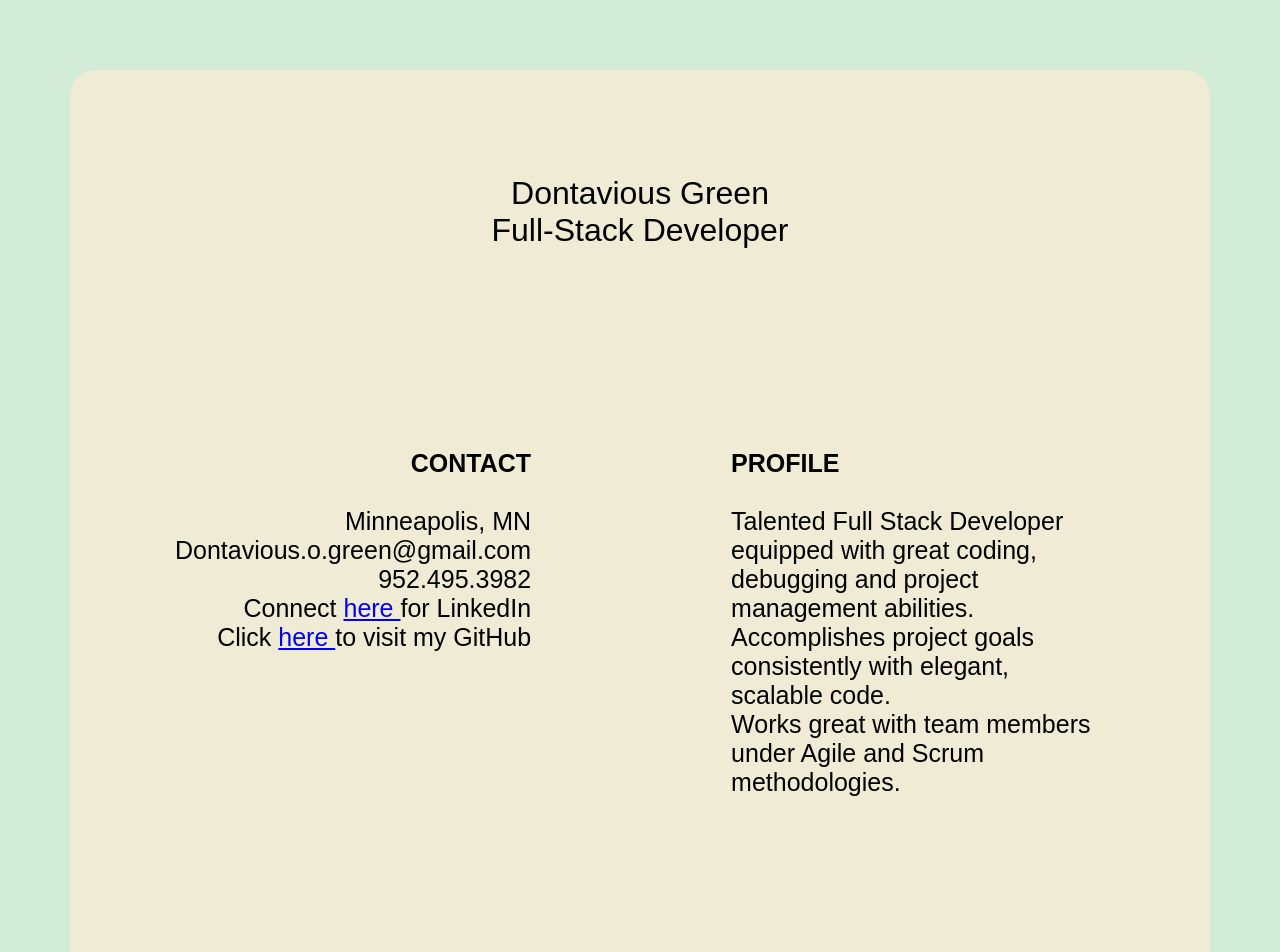
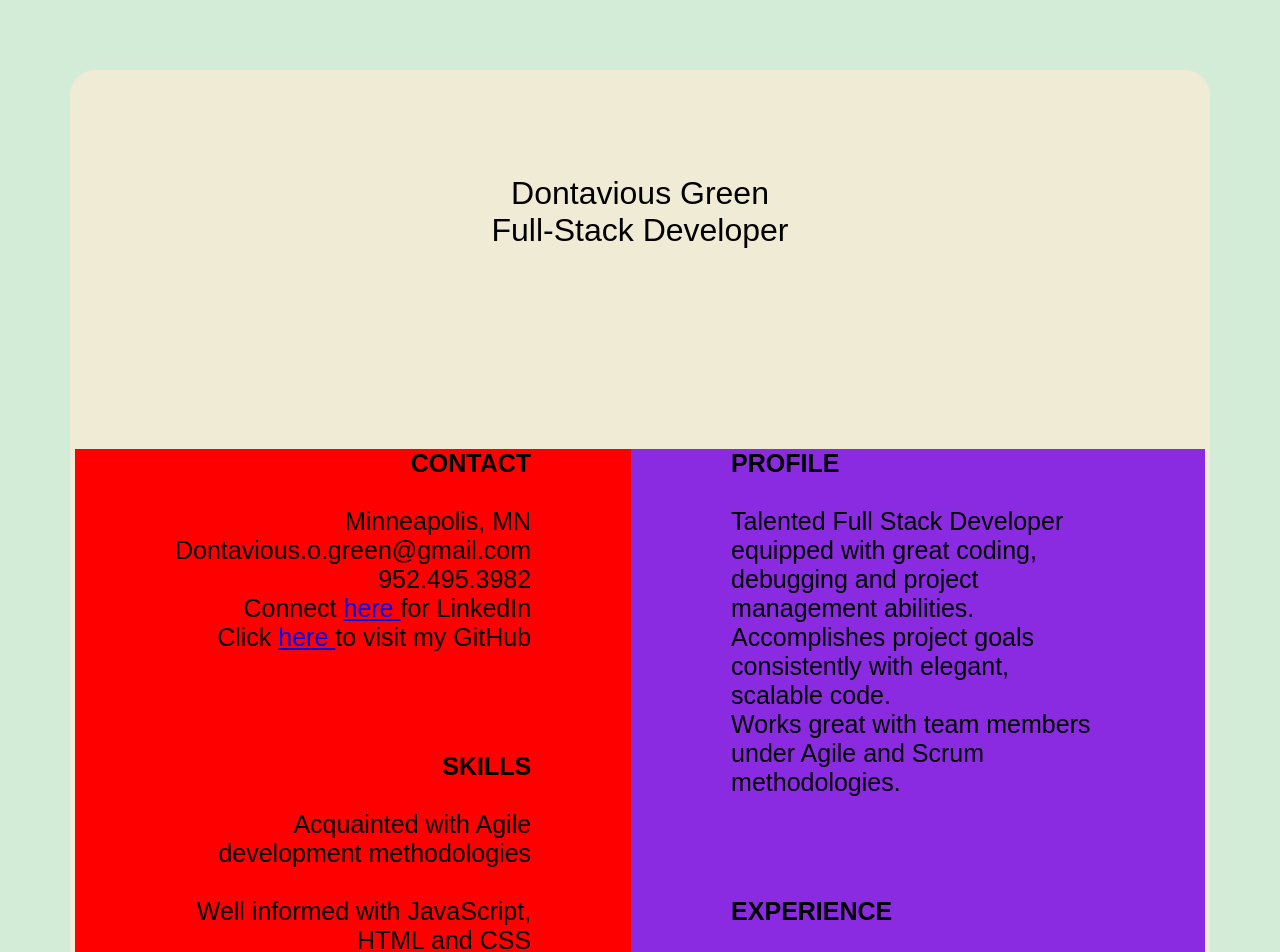
Before and after one commit to Donte2022/Donte2022.github.io, a plain HTML site: page index.html in a window 1280 px wide. Shown: the top 952 px of the page. Drawn offline with Linux system fonts and the light colour scheme.

Commit message:
align flex items

```diff
--- a/index.html
+++ b/index.html
@@ -10,7 +10,6 @@
     </head>
 <body>
     <div class="border">
-
             <div class="container">
                 <p class="header">
                     Dontavious Green
@@ -18,8 +17,10 @@
                     Full-Stack Developer
                 </p>
             </div>
+
         <div class="flex-container">
             <div class="container">
+                <div class="childOne">
                 <p class="contact">
                     <b> CONTACT </b>
                     <br><br>
@@ -38,24 +39,8 @@
                         target="_blank">
                         here </a> to visit my GitHub
                 </p>
-            </div>
-        <!-- </div> -->
-            <div class="profile">
-                <p>
-                    <b> PROFILE </b>
-                    <br><br>
-                     Talented Full Stack Developer equipped with great coding, debugging and
-                        project management abilities.
 
-                        <br>
-                        Accomplishes project goals consistently with
-                        elegant, scalable code.
 
-                        <br> Works great with team members under Agile and Scrum
-                        methodologies.
-                    </p>
-                </div>
-            </div>
             <div class="skills">
                     <p>
                         <b> SKILLS </b>
@@ -86,6 +71,36 @@
                         sponsorship
                     </p>
             </div>
+                <div class="education">
+                    <P>
+                        <b> EDUCATION </b>
+                        <br><br>
+                        <b> Bachelor of Arts: 3D Animation </b>  2014 - 2016
+                        <br>
+                        Minneapolis College of Art And Design - Minneapolis, MN
+                    </P>
+                </div>
+            </div>
+        </div>
+        <div class="flex-container">
+            <div class="container">
+                <div class="childTwo">
+                <div class="profile">
+                    <p>
+                        <b> PROFILE </b>
+                        <br><br>
+                        Talented Full Stack Developer equipped with great coding, debugging and
+                            project management abilities.
+
+                            <br>
+                            Accomplishes project goals consistently with
+                            elegant, scalable code.
+
+                            <br> Works great with team members under Agile and Scrum
+                            methodologies.
+                    </p>
+                </div>
+
             <div class="experience">
                     <p>
                         <b> EXPERIENCE </b>
@@ -116,14 +131,7 @@
                         early warning information to Air Defense Patriot Missile Defense operators and higher echelon.
                     </p>
                 </div>
-    <div class="education">
-        <P>
-            <b> EDUCATION AND TRAINING </b>
-                <br><br>
-                <b> Bachelor of Arts: 3D Animation </b>  2014 - 2016
-                <br>
-                Minneapolis College of Art And Design - Minneapolis, MN
-            </P>
+            </div>
         </div>
     </div>
 </body>
--- a/styles.css
+++ b/styles.css
@@ -57,6 +57,8 @@ div.border {
 
 .flex-container {
     display: flex;
+    /* flex-direction:colum */
+    justify-content: flex-start;
 }
 
 .skills{
@@ -70,3 +72,16 @@ div.border {
 .education{
     text-align: right;
 }
+
+.childOne{
+    background-color: red;
+
+}
+
+.childTwo{
+    background-color: blueviolet;
+}
+
+#aboutMe {
+    justify-content: right;
+}
```
Lines whose indentation alone changed are shown as unchanged.
